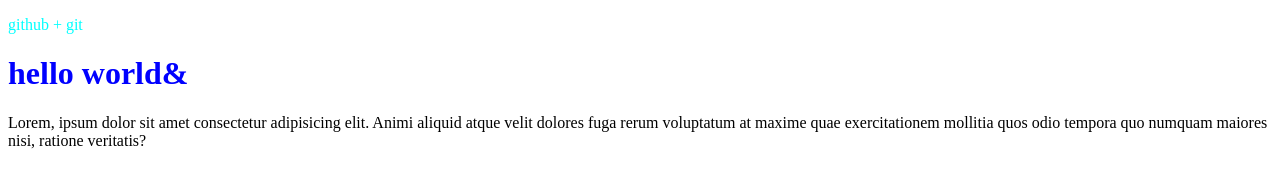
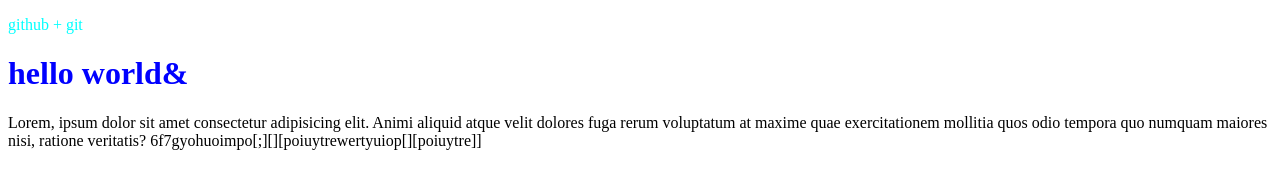
Before and after one commit to name244/gittest, a plain HTML site: page index.html in a window 1280 px wide. Drawn offline with Linux system fonts and the light colour scheme.

Commit message:
rcyvtui23456789

```diff
--- a/index.html
+++ b/index.html
@@ -11,5 +11,8 @@
     <p>github + git</p>
     <h1>hello world&</h1>
     Lorem, ipsum dolor sit amet consectetur adipisicing elit. Animi aliquid atque velit dolores fuga rerum voluptatum at maxime quae exercitationem mollitia quos odio tempora quo numquam maiores nisi, ratione veritatis?
+
+
+    6f7gyohuoimpo[;][][poiuytrewertyuiop[][poiuytre]]
 </body>
 </html>
```
